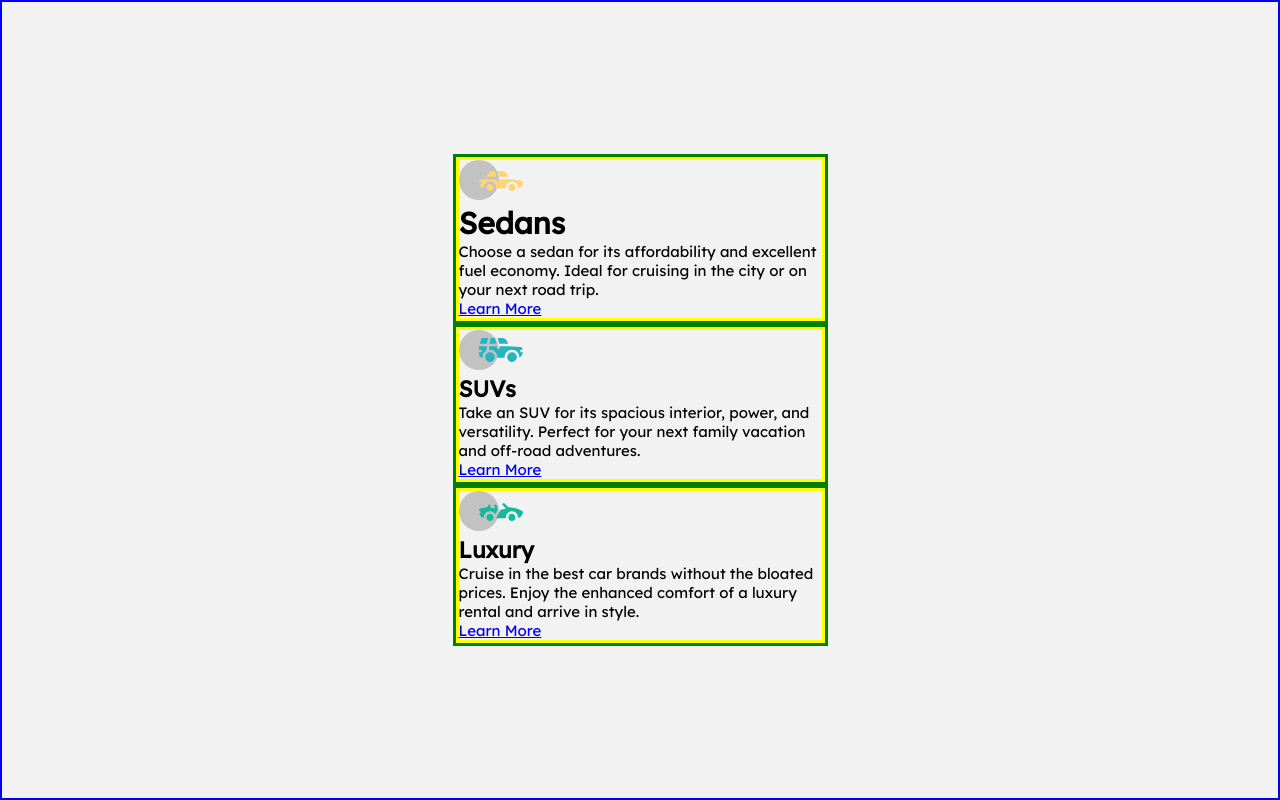
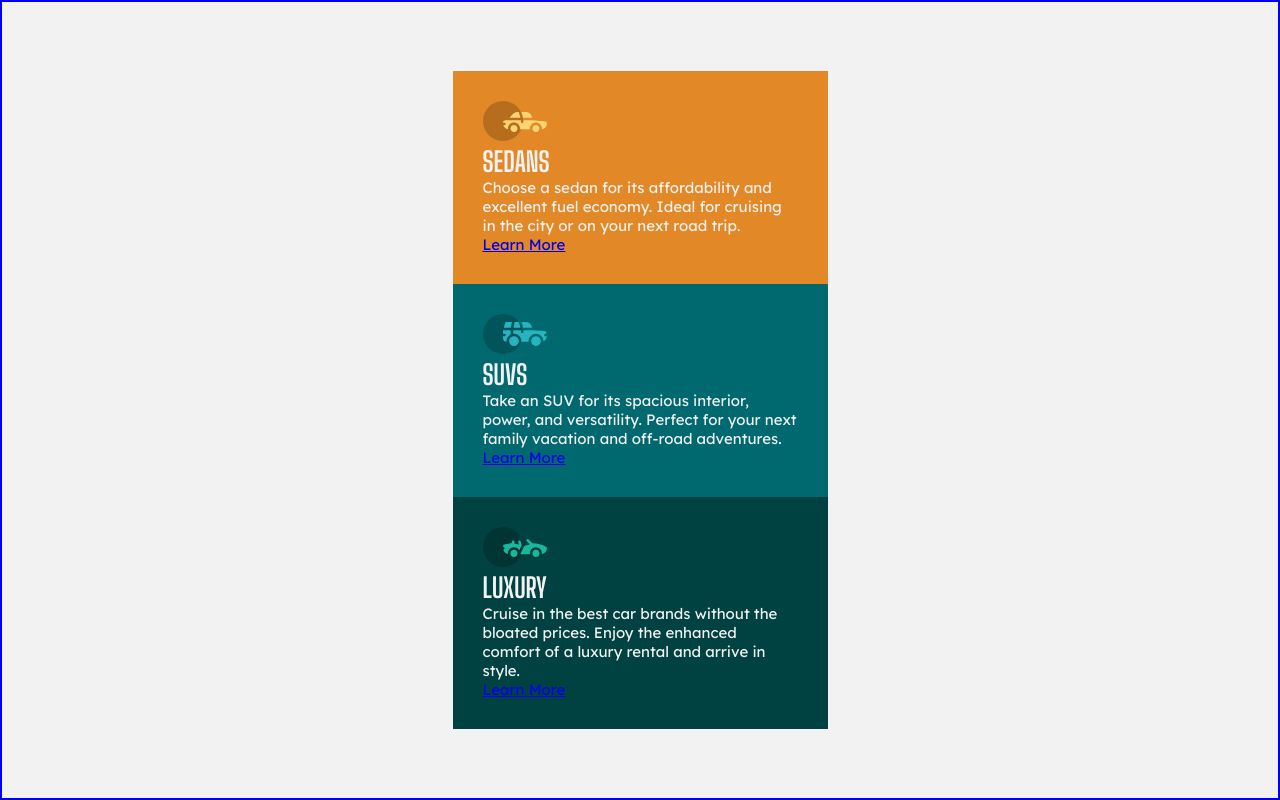
Before and after one commit to jclegg31/3-column-card-template-cars, a plain HTML site: page index.html in a window 1280 px wide. Drawn offline with Linux system fonts and the light colour scheme.

Commit message:
started css

```diff
--- a/css/style.css
+++ b/css/style.css
@@ -29,31 +29,53 @@ body {
 }
 
 .sedan-box {
-  border: 3px solid green;
+  background-color: var(--clr-brightorange);
   max-width: 375px;
 }
 
 .sedan-box-content {
-  border: 3px solid yellow;
+  color: var(--clr-lightgray-bg-head-buttons);
+  padding: 30px;
+}
+
+.sedan-box-content h1 {
+  font-family: 'Big Shoulders Display', sans-serif;
+  text-transform: uppercase;
+  font-size: 1.7rem;
 }
 
 .suvs-box {
-  border: 3px solid green;
+  background-color: var(--clr-darkcyan);
   max-width: 375px;
 }
 
 .suvs-box-content {
-  border: 3px solid yellow;
+  color: var(--clr-lightgray-bg-head-buttons);
+  padding: 30px;
+}
+
+.suvs-box-content h2 {
+  font-family: 'Big Shoulders Display', sans-serif;
+  text-transform: uppercase;
+  font-size: 1.7rem;
 }
 
 .luxury-box {
-  border: 3px solid green;
+  background-color: var(--clr-verydarkcyan);
   max-width: 375px;
 }
 
 .luxury-box-content {
-  border: 3px solid yellow;
+  color: var(--clr-lightgray-bg-head-buttons);
+  padding: 30px;
 }
+
+.luxury-box-content h2 {
+  font-family: 'Big Shoulders Display', sans-serif;
+  text-transform: uppercase;
+  font-size: 1.7rem;
+}
+
 .attribution {
   font-size: 11px;
   text-align: center;
```
